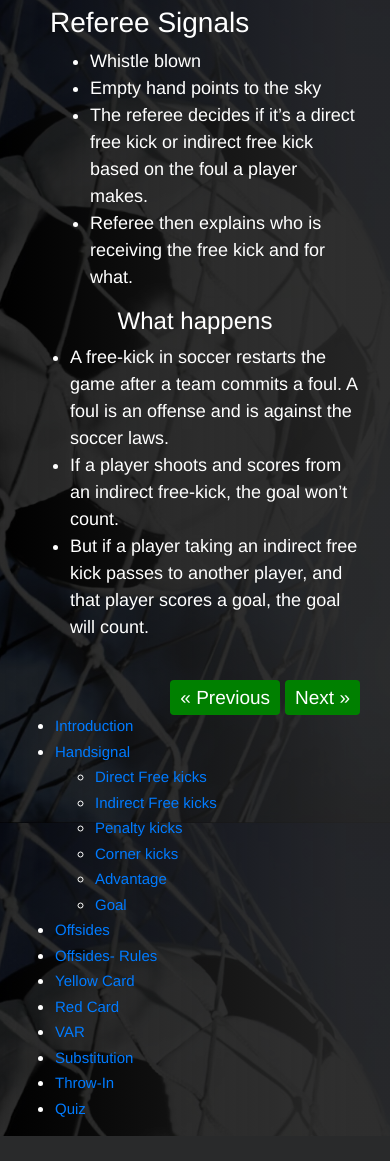
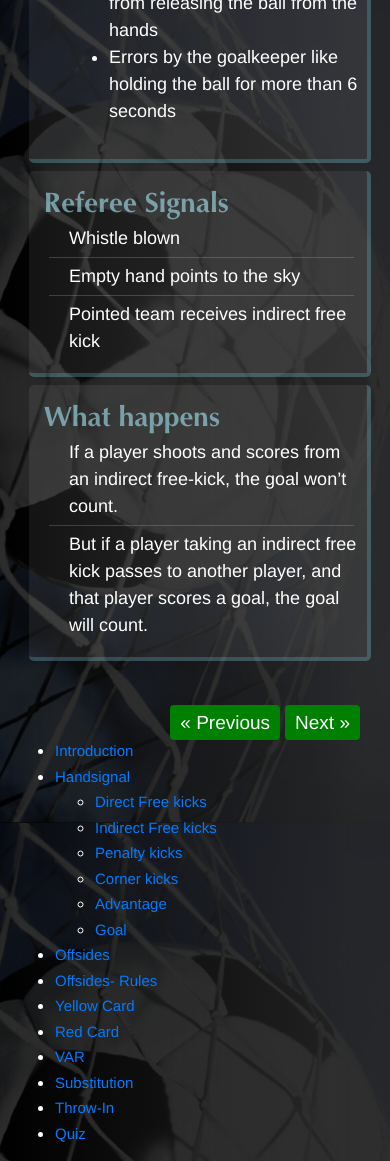
Before and after one commit to zackhuiiiii/Soccer-Referee-Tutorial, a Flask app: template templates/learnIndirectFreeKicks.html in a window 390 px wide. Shown: the part 865-2026 px from the top of the page. Before the commit the page ends 2001 px from the top, so only its background shows below. Run offline with Flask 2, Linux system fonts and the light colour scheme; the template is opened without the code that fills it, so the values that code supplies are empty; some libraries are stand-ins or nearby versions.

Commit message:
Tutorial updated with layout

```diff
--- a/templates/learnIndirectFreeKicks.html
+++ b/templates/learnIndirectFreeKicks.html
@@ -6,66 +6,52 @@
 <link type="text/css" href="{{ url_for('static', filename='learn.css')}}" rel="stylesheet">
 
 
-<div class="container" id="learnFreeKick">
-    <h1 class='heading'>Indirect Free Kicks</h1>
-    <div>
-        A ‘free kick’ is exactly how it sounds. A player gets to kick the ball without any players opposing them.
-        An indirect kick means that another player must touch the ball before a goal can be scored.
-
+<div class="container-fluid" id="learnFreeKick">
+    <div class='row'>
+      <div class=" heading">Indirect Free Kicks</div>
     </div>
-    <div class="row learn">
-        <div class="col-md-12">
-            <img src="../static/indirectfreekick.gif" class="center">
-        </div>
-        <!-- <div class="col-md-6">
-            <h2>
-                Indirect
-            </h2>
-            <img src="../static/directfreekick.gif">
-        </div> -->
+    <div class="row usercard">
+      <div class="col-md-6 vertical_center usercard_content">
+        <p> <span class="text_h4">'Free kick'</span> is exactly how it sounds. A player gets to kick the ball without any players opposing them.
+        An indirect kick means that another player must touch the ball before a goal can be scored. </p>
+      </div>
+    <div class="col-md-6 pr-0 pl-3">
+        <img class="media" src="../static/indirectfreekick.gif">
+      </div>
     </div>
 
-    <div class="row learnContent">
-        <div class="col-md-6">
-            <h3>Awarded For</h3>
-            <ul>
+    <br/>
+    <div class="row">
+      <div class="col-md-6 p-1">
+        <div class=" usercard2">
+          <div class="card2_title">Awarded For</div>
+          <div class="card2_content"><ul>
                 <li>Offside </li>
                 <li>Illegal handling by the goalkeeper within the penalty area</li>
                 <li>Preventing the goalkeeper from releasing the ball from the hands</li>
                 <li>Errors by the goalkeeper like holding the ball for more than 6 seconds</li>
-            </ul>
+            </ul></div>
+        </div>
+      </div>
+      <div class="col-md-6 p-1">
+        <div class=" usercard2">
+          <div class="card2_title">Referee Signals</div>
+          <div class="card2_content">Whistle blown</div> <hr>
+          <div class="card2_content">Empty hand points to the sky </div> <hr>
+          <div class="card2_content">Pointed team receives indirect free kick</div>
+        </div>
+      </div>
+      <div class="col-md-6 p-1">
+        <div class=" usercard2">
+          <div class="card2_title">What happens</div>
+          <div class="card2_content">If a player shoots and scores from an indirect free-kick, the goal won’t count.</div> <hr>
+          <div class="card2_content">But if a player taking an indirect free kick passes to another player, and that player scores a goal, the goal will count.</div>
+        </div>
+      </div>
+    </div>
+    <br>
 
-        </div>
 
-        <div class="col-md-6">
-            <h3>Referee Signals</h3>
-                <ul>
-                    <li>Whistle blown</li>
-                    <li>Empty hand points to the sky </li>
-                    <li>The referee decides if it’s a direct free kick or indirect free kick based on the foul a player makes. </li>
-                    <li>Referee then explains who is receiving the free kick and for what.</li>
-            </ul>
-        </div>
-
-            <!-- <div class="col-md-6">
-
-        </div> -->
-    </div>
-
-    <div class="row">
-        <div class="col-md-12">
-            <h4><center>What happens</center></h4>
-            <ul>
-                <li> A free-kick in soccer restarts the game after a team commits a foul. A foul is an offense and is against the soccer laws.</li>
-                <li>If a player shoots and scores from an indirect free-kick, the goal won’t count. </li>
-                <li>But if a player taking an indirect free kick passes to another player, and that player scores a goal, the goal will count.</li>
-            </ul>
-        </div>
-        <!-- <div class="col-md-6">
-            Common causes: a goalkeeper commits a specific offense in his or her own penalty area.
-
-        </div> -->
-    </div>
     <br>
 
     <div style="text-align:right">
```
Also changed, not shown: templates/learnAdvantage.html (+26 -41 lines), templates/learnCornerKicks.html (+25 -18 lines), templates/learnGoal.html (+28 -20 lines), templates/learnPenalties.html (+27 -26 lines).
